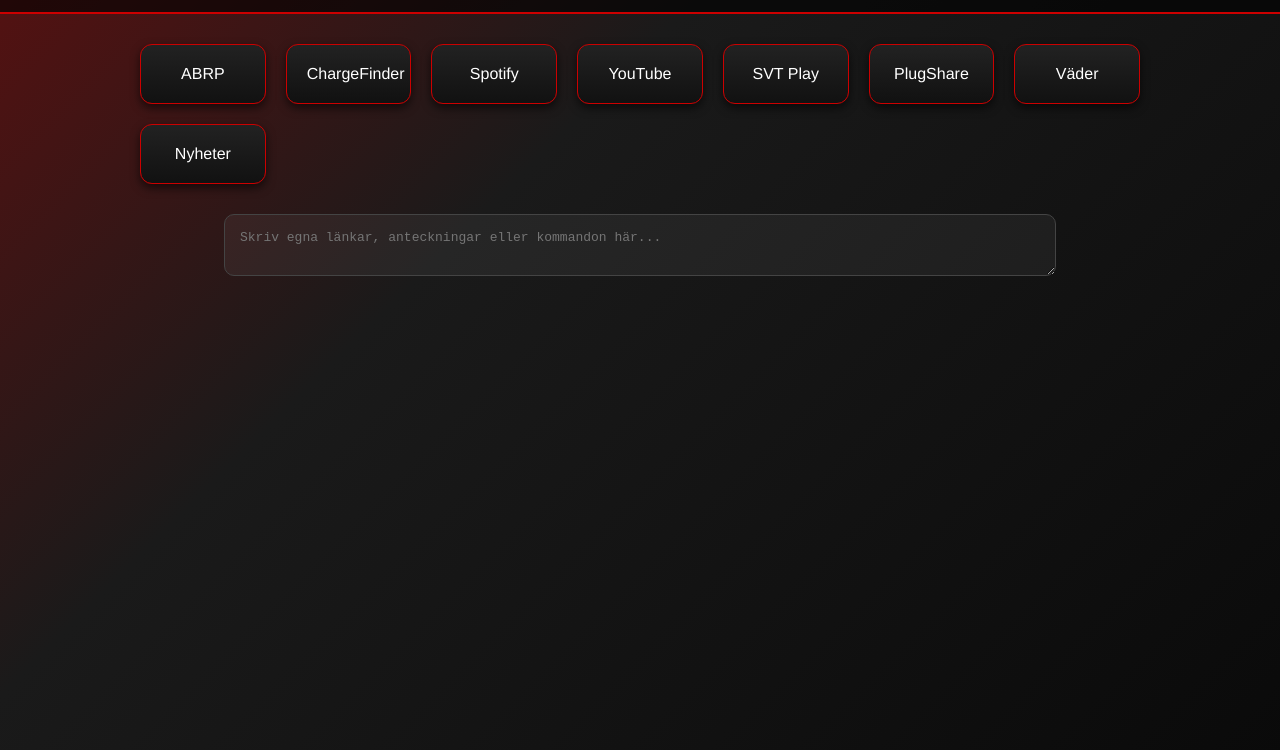
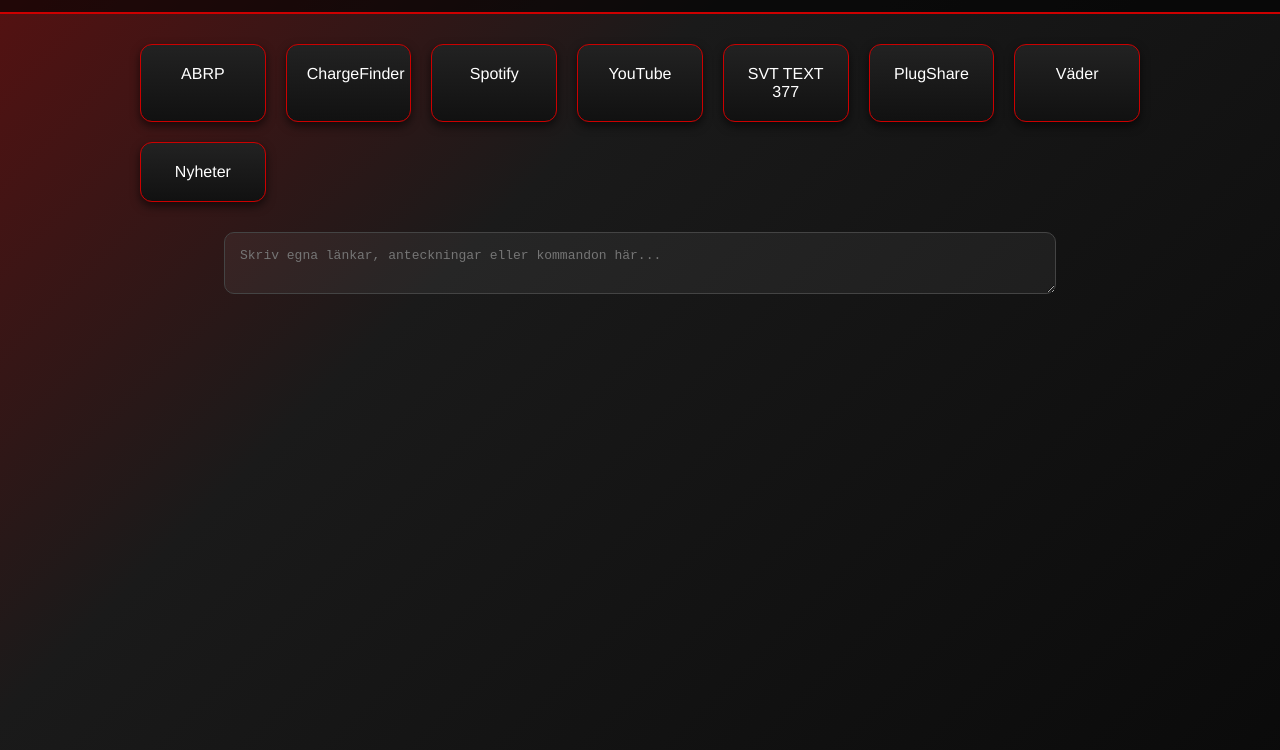
Before and after one commit to skopat/Tesla2, a plain HTML site: page index.html in a window 1280 px wide. Shown: the part 50-800 px from the top of the page. Drawn offline with Linux system fonts and the light colour scheme.

Commit message:
Update index.html

```diff
--- a/index.html
+++ b/index.html
@@ -98,7 +98,7 @@
         <a href="#" class="btn">ChargeFinder</a>
         <a href="#" class="btn">Spotify</a>
         <a href="#" class="btn">YouTube</a>
-        <a href="#" class="btn">SVT Play</a>
+        <a href="https://www.svt.se/text-tv/377" class="btn">SVT TEXT 377</a>
         <a href="#" class="btn">PlugShare</a>
         <a href="#" class="btn">Väder</a>
         <a href="#" class="btn">Nyheter</a>
```
